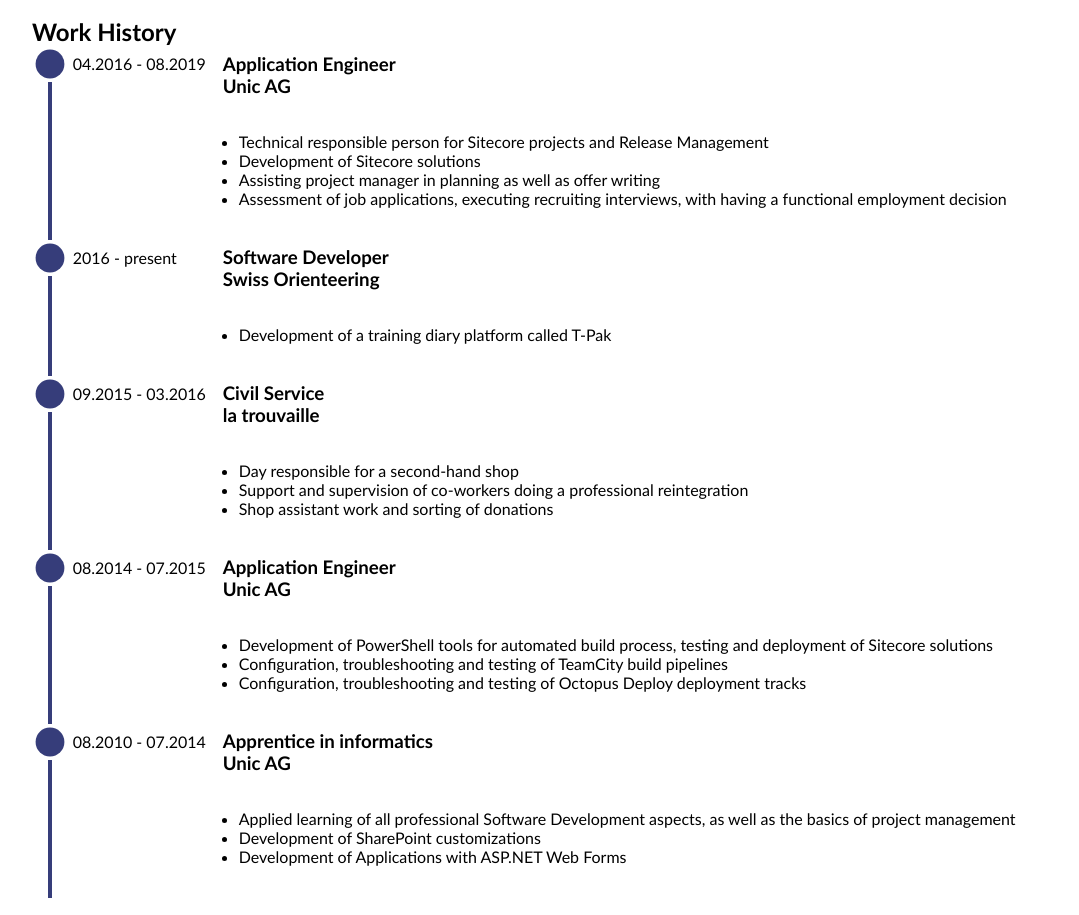
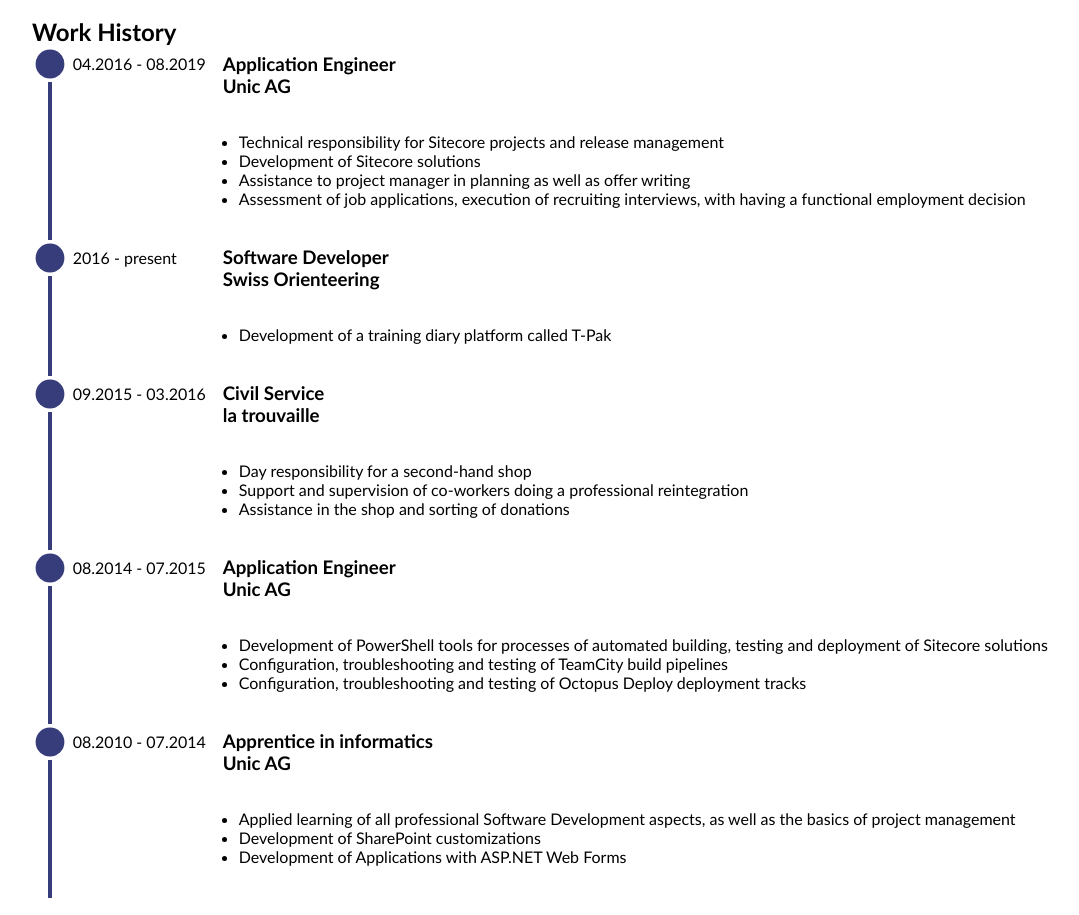
Before and after one commit to yannisgu/cv, a Gatsby site: page / in a window 1280 px wide. Shown: the part 1722-2637 px from the top of the page, without its empty margins (22-1101 px from the left). Built offline with nearby package versions, Linux system fonts and the light colour scheme; Gatsby itself is replaced by a stand-in of ours.

Commit message:
very small content changes

```diff
--- a/src/sections/workplaces.js
+++ b/src/sections/workplaces.js
@@ -11,14 +11,14 @@
       >
         <ul>
           <li>
-            Technical responsible person for Sitecore projects and Release Management
+            Technical responsibility for Sitecore projects and release management
           </li>
           <li>Development of Sitecore solutions</li>
           <li>
-            Assisting project manager in planning as well as offer writing
+            Assistance to project manager in planning as well as offer writing
           </li>
           <li>
-            Assessment of job applications, executing recruiting interviews, with having a
+            Assessment of job applications, execution of recruiting interviews, with having a
             functional employment decision
           </li>
         </ul>
@@ -38,12 +38,12 @@
         timeframe="09.2015 - 03.2016"
       >
         <ul>
-          <li>Day responsible for a second-hand shop</li>
+          <li>Day responsibility for a second-hand shop</li>
           <li>
             Support and supervision of co-workers doing a professional
             reintegration
           </li>
-          <li>Shop assistant work and sorting of donations</li>
+          <li>Assistance in the shop and sorting of donations</li>
         </ul>
       </Workplace>
       <Workplace
@@ -53,7 +53,7 @@
       >
         <ul>
           <li>
-            Development of PowerShell tools for automated build process, testing and
+            Development of PowerShell tools for processes of automated building, testing and
             deployment of Sitecore solutions
           </li>
           <li>
```
